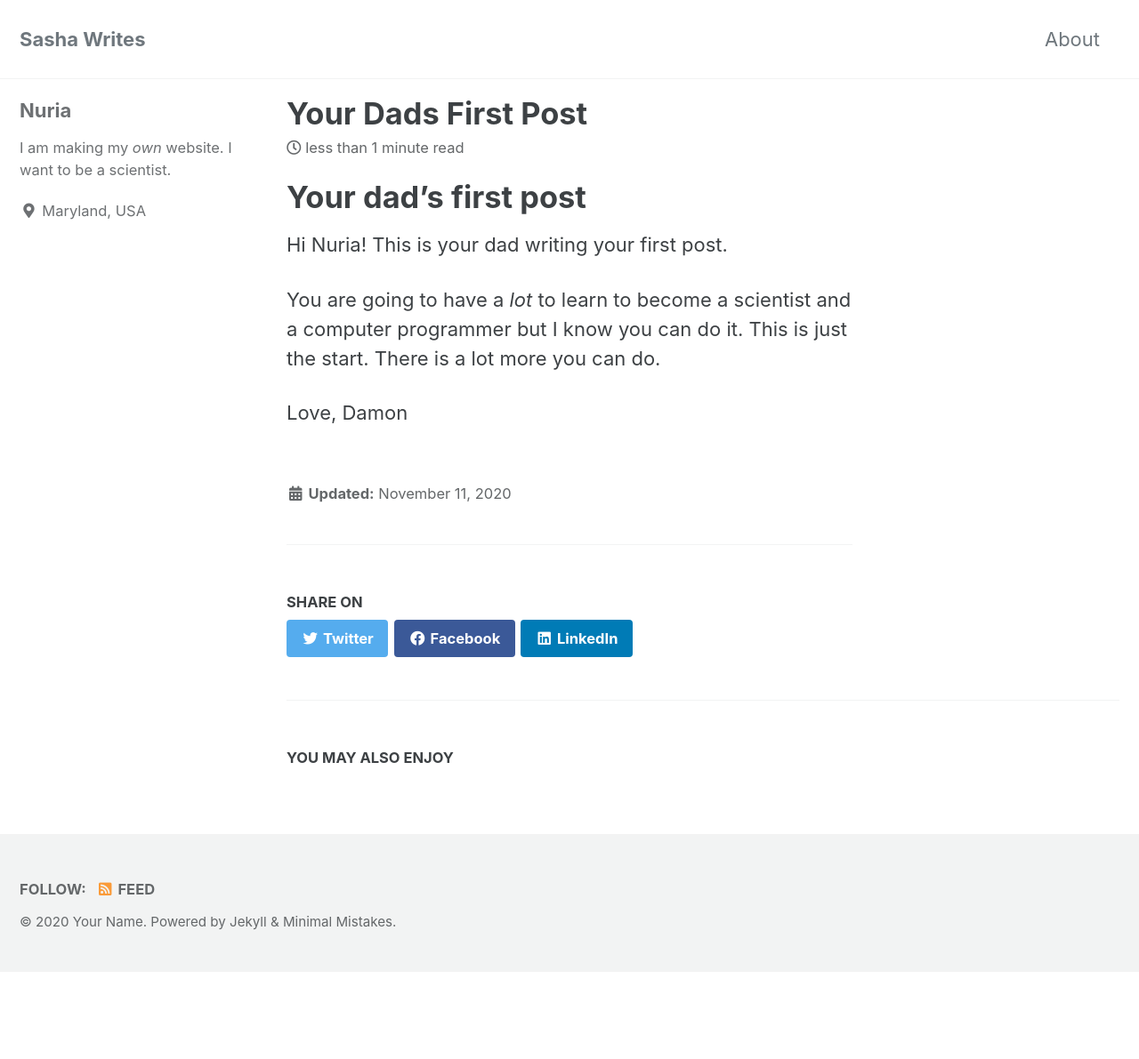
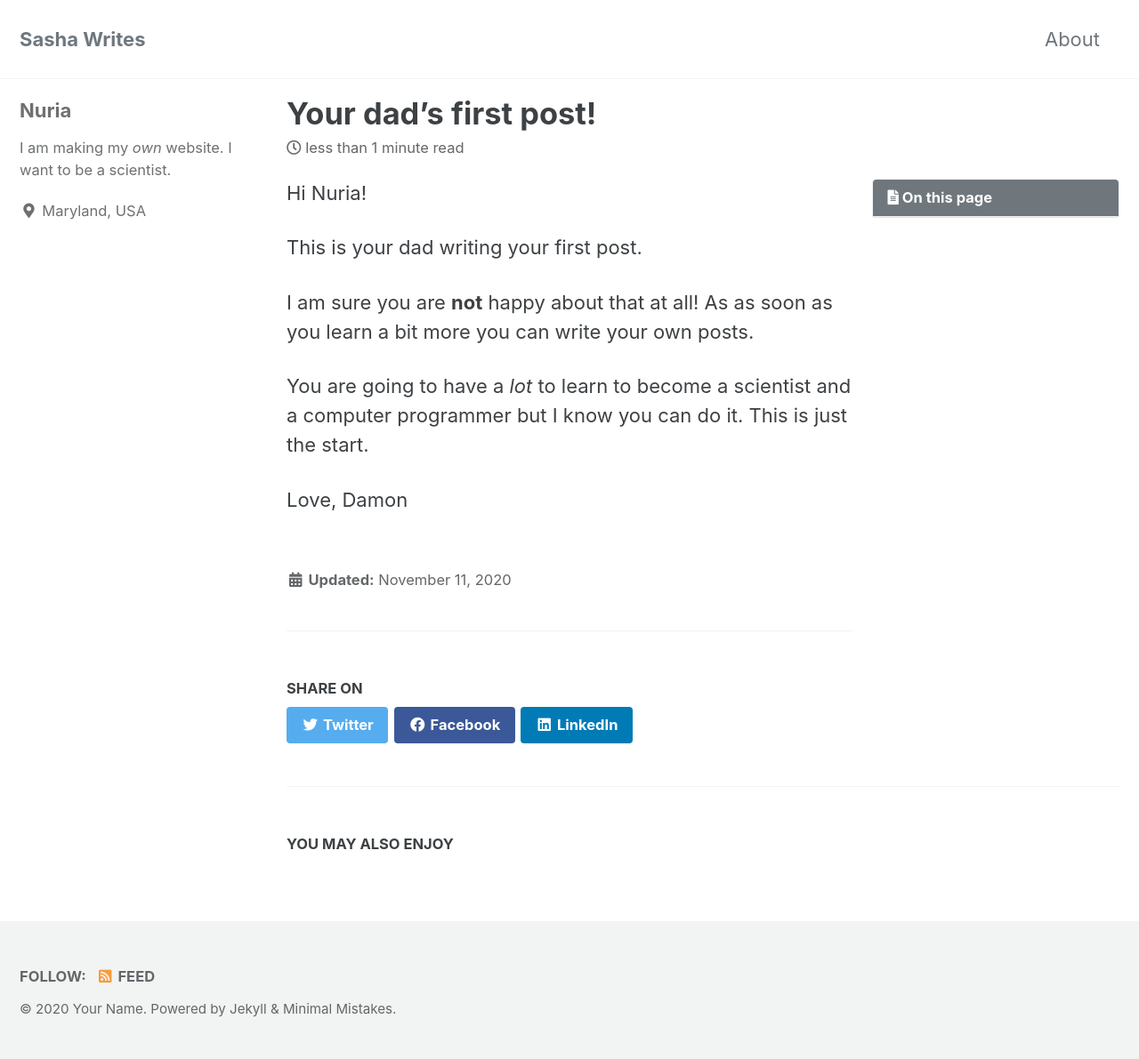
Before and after one commit to thornomad/nuria-jekyll, a Jekyll site: the page built from _posts/2020-11-11-your-dads-first-post.md, in a window 1280 px wide. Shown: the whole page at 89% size. Built offline with Jekyll 4.4.1, drawn with Linux system fonts in a browser that asks for light colours; cached includes are drawn as plain includes; before the commit the page ends 1093 px from its top, so only the background shows below that.

Commit message:
small update

```diff
--- a/_posts/2020-11-11-your-dads-first-post.md
+++ b/_posts/2020-11-11-your-dads-first-post.md
@@ -1,8 +1,16 @@
-# Your dad's first post
+---
+title: "Your dad's first post!"
+excerpt: "You better write more posts so this one disappears"
+last_modified_at: 2020-11-11
+toc: true
+---
+Hi Nuria!
 
-Hi Nuria!  This is your dad writing your first post.
+This is your dad writing your first post.
 
-You are going to have a _lot_ to learn to become a scientist and a computer programmer but I know you can do it.  This is just the start.  There is a lot more you can do.
+I am sure you are **not** happy about that at all!  As as soon as you learn a bit more you can write your own posts.
+
+You are going to have a _lot_ to learn to become a scientist and a computer programmer but I know you can do it.  This is just the start.
 
 Love,
 Damon
```
